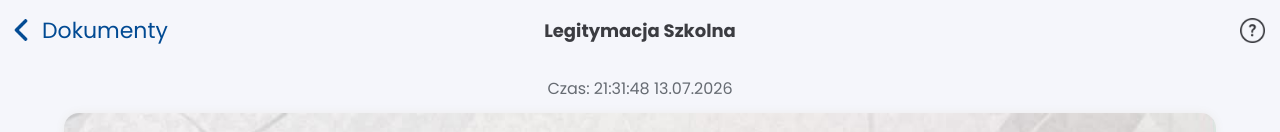
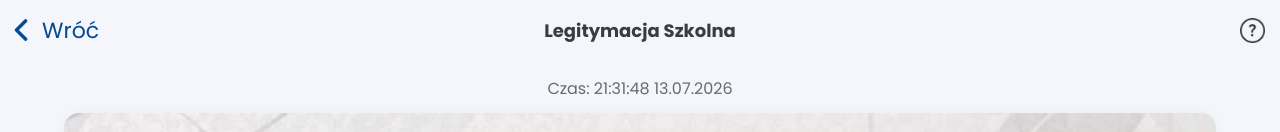
Before and after one commit to mlodyg00/mlodyg00.github.io, a plain HTML site: page card-legitymacja.html in a window 1280 px wide. Shown: the top 132 px of the page. Drawn offline with Linux system fonts and the light colour scheme; no server answers.

Commit message:
Update card-legitymacja.html

```diff
--- a/card-legitymacja.html
+++ b/card-legitymacja.html
@@ -62,7 +62,7 @@
   <div class="top_grid_fixed">
     <div class="action_grid_fixed">
       <img src="assets/images/back_blue.png" class="back_img_fixed" />
-      <p onclick="sendTo('home')" class="back_text_fixed">Dokumenty</p>
+      <p onclick="sendTo('home')" class="back_text_fixed">Wróć</p>
     </div>
     <p class="title_text_fixed">Legitymacja Szkolna</p>
     <img src="assets/images/help.png" class="help_img_fixed" />
```
